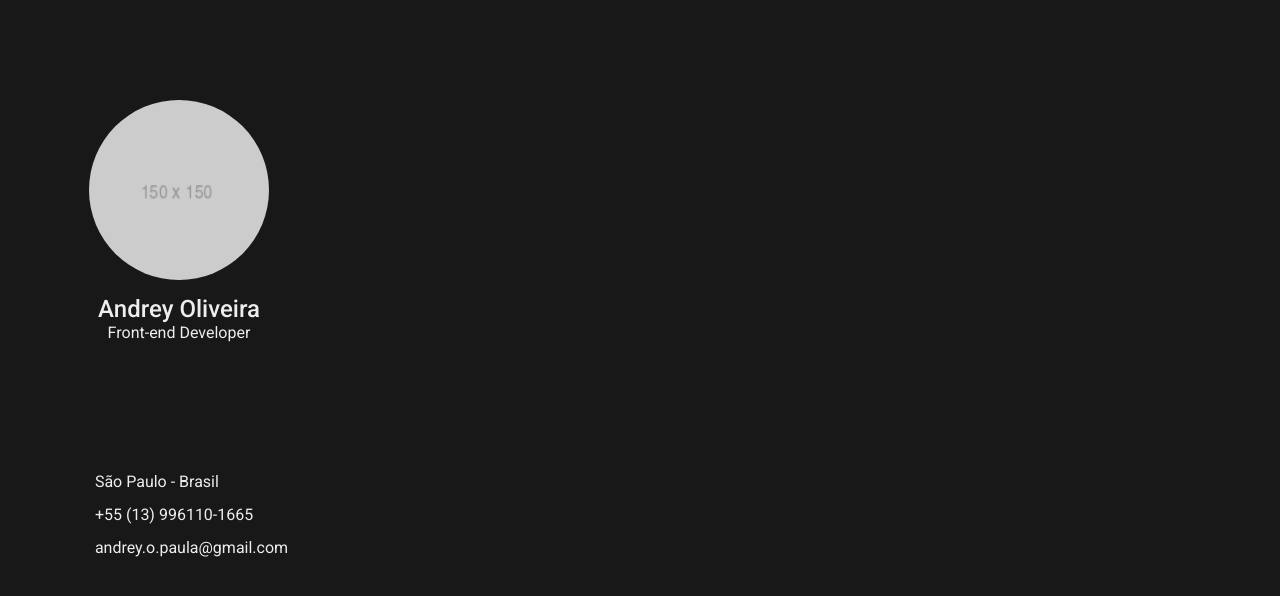
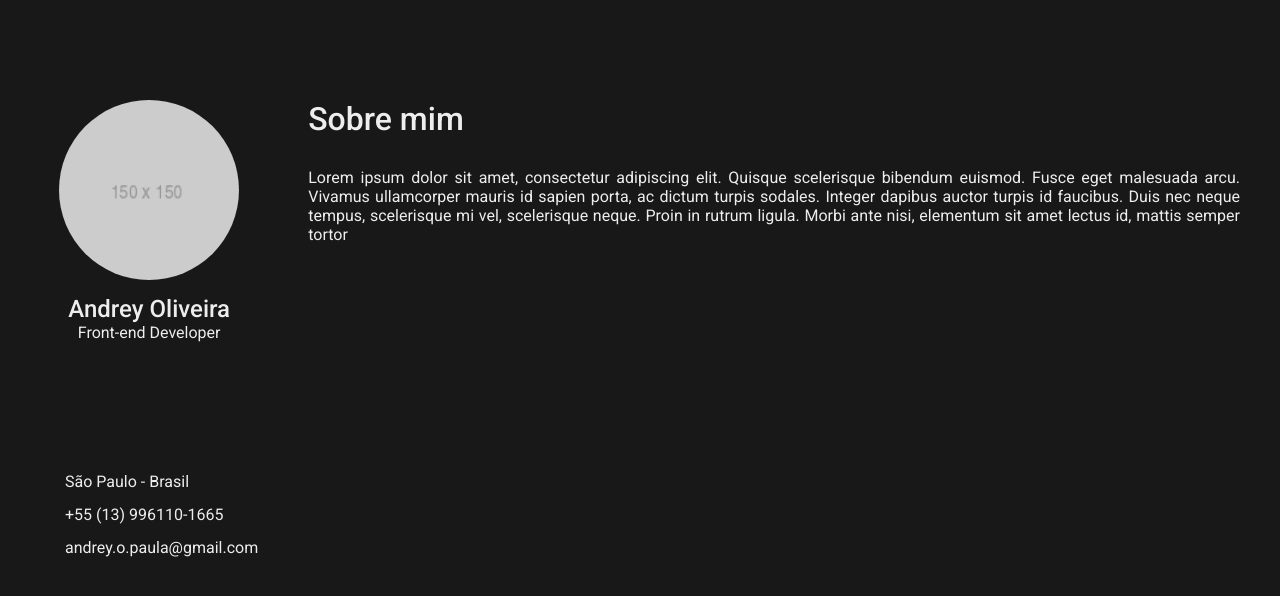
Before and after one commit to andreyoli/portfolio, a Next.js app: page / in a window 1280 px wide. Shown: the top 596 px of the page. Built offline with nearby package versions, Linux system fonts and the light colour scheme; some icons are missing.

Commit message:
Create About component

```diff
--- /dev/null
+++ b/src/components/About/index.tsx
@@ -0,0 +1,20 @@
+import SectionTitle from 'components/SectionTitle'
+import * as Style from './styles'
+
+const About = () => {
+	return (
+		<Style.Container>
+			<SectionTitle>Sobre mim</SectionTitle>
+			<Style.Paragraph data-testid="section-body">
+				Lorem ipsum dolor sit amet, consectetur adipiscing elit. Quisque
+				scelerisque bibendum euismod. Fusce eget malesuada arcu. Vivamus
+				ullamcorper mauris id sapien porta, ac dictum turpis sodales. Integer
+				dapibus auctor turpis id faucibus. Duis nec neque tempus, scelerisque mi
+				vel, scelerisque neque. Proin in rutrum ligula. Morbi ante nisi,
+				elementum sit amet lectus id, mattis semper tortor
+			</Style.Paragraph>
+		</Style.Container>
+	)
+}
+
+export default About
--- /dev/null
+++ b/src/components/About/styles.ts
@@ -0,0 +1,7 @@
+import styled from 'styled-components'
+
+export const Container = styled.section``
+
+export const Title = styled.h1``
+
+export const Paragraph = styled.p``
--- a/src/pages/index.tsx
+++ b/src/pages/index.tsx
@@ -1,11 +1,15 @@
 import * as Style from 'styles/pages/home'
 
 import BasicInfo from 'components/BasicInfo'
+import About from 'components/About'
 
 export default function Home() {
 	return (
 		<Style.Wrapper>
 			<BasicInfo />
+			<Style.BodyContainer>
+				<About />
+			</Style.BodyContainer>
 		</Style.Wrapper>
 	)
 }
--- a/src/styles/pages/home.ts
+++ b/src/styles/pages/home.ts
@@ -2,4 +2,20 @@ import styled from 'styled-components'
 
 export const Wrapper = styled.main`
 	padding-top: 100px;
+	display: flex;
+	flex-direction: row;
+
+	@media (max-width: ${(props) => props.theme.breakpoints.mobileL}) {
+		flex-direction: column;
+	}
 `
+
+export const BodyContainer = styled.main`
+	padding-left: ${(props) => props.theme.marginSize.medium};
+
+	@media (max-width: ${(props) => props.theme.breakpoints.mobileL}) {
+		padding: 0;
+		padding-top: ${(props) => props.theme.marginSize.large};
+		margin-bottom: ${(props) => props.theme.marginSize.medium};
+	}
+`
```
Also changed, not shown: 1 other file (tests, documents, lock files or other folders).
